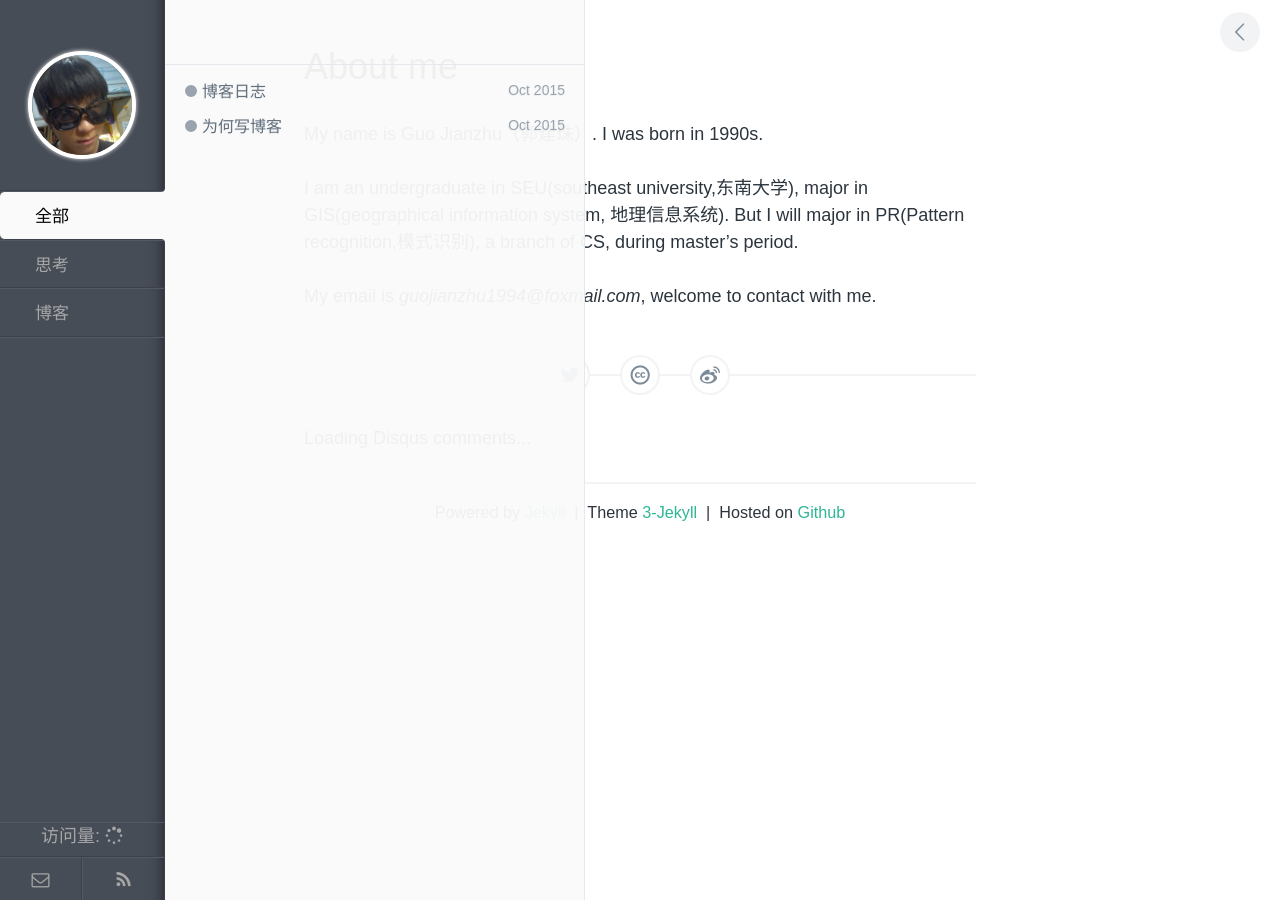
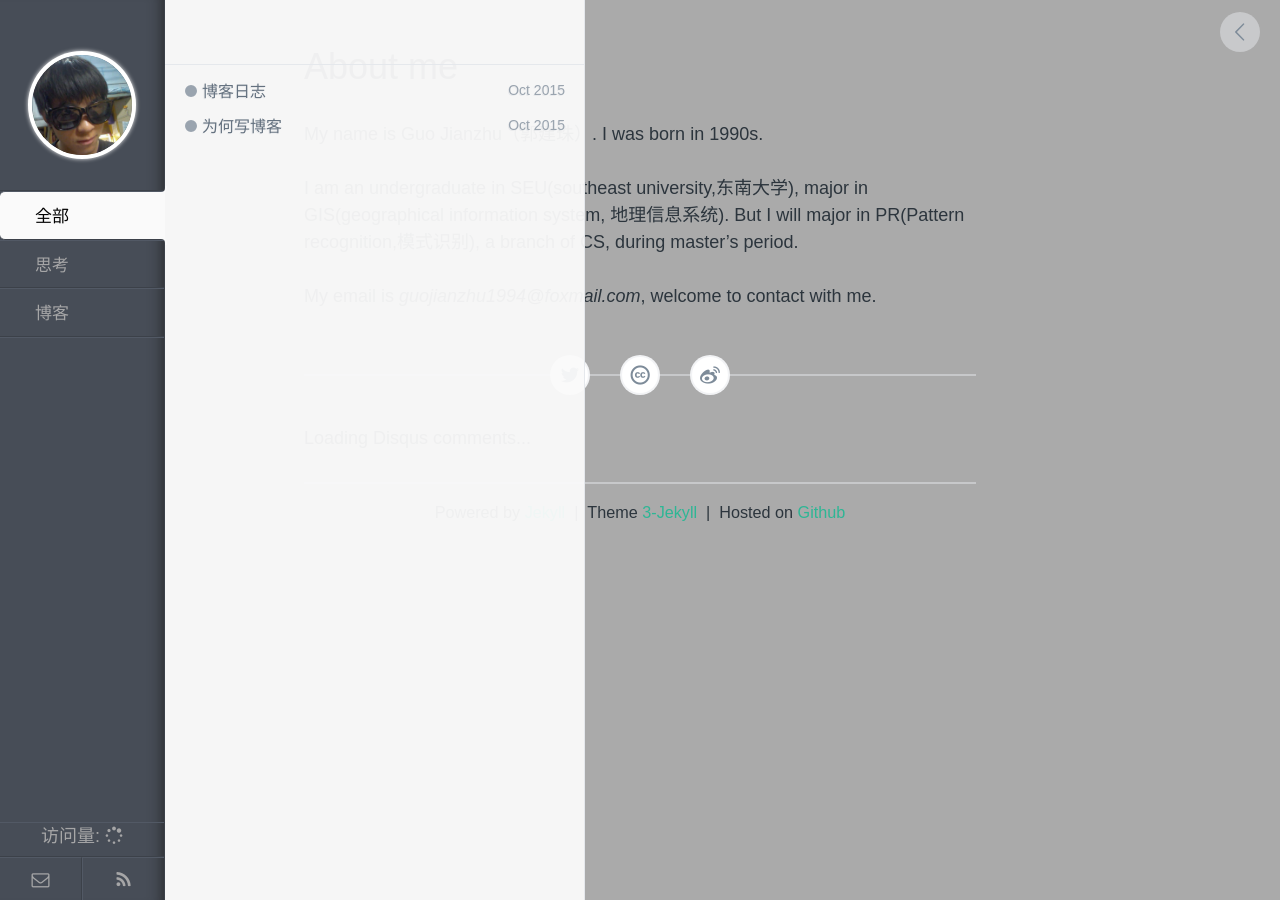
Before and after one commit to cleardusk/cleardusk-old.github.io, a Jekyll site: the page built from index.md, in a window 1280 px wide. Built offline with Jekyll 4.4.1, drawn with Linux system fonts in a browser that asks for light colours; nearby versions of some CDN libraries; comment, search, counter and statistics services are not loaded.

Commit message:
Debuging...

```diff
--- a/assets/css/style.css
+++ b/assets/css/style.css
@@ -7,7 +7,6 @@
    Fonts
 \*---------------------------------*/
 @font-face {
-  background-color: #AAAAAA;
   font-family: "fontello";
   src: url("../font/fontello.eot");
   src: url("../font/fontello.eot#iefix") format("embedded-opentype"), url("../font/fontello.woff") format("woff"), url("../font/fontello.ttf") format("truetype"), url("../font/fontello.svg#fontello") format("svg");
@@ -368,7 +367,8 @@ a {
   color: #2c353d;
   font-size: 18px;
   line-height: 1.5;
-  background: white;
+  /*background: white;*/
+  background: #AAAAAA;
   overflow-x: hidden;
   overflow-y: auto;
   -webkit-overflow-scrolling: touch; }
```
